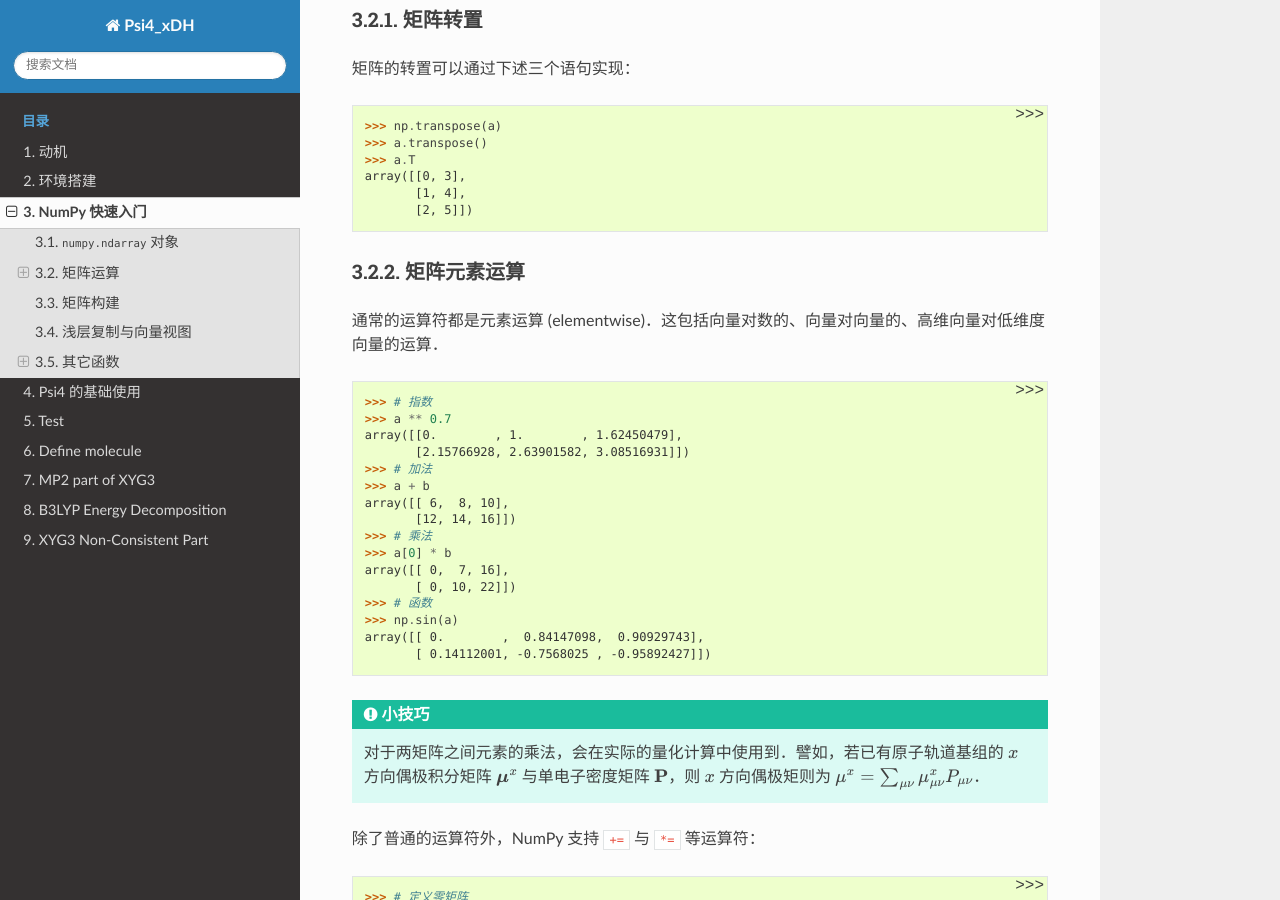
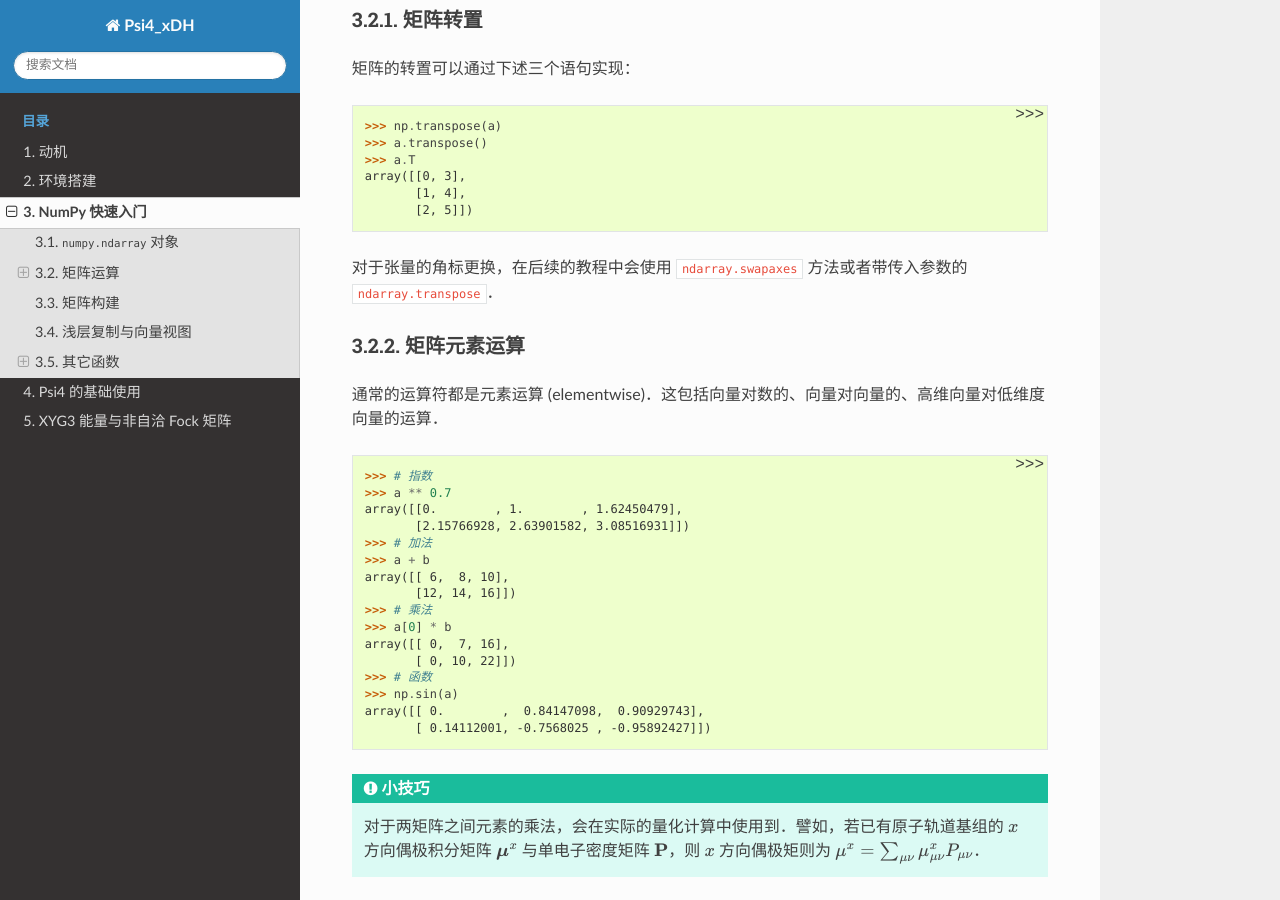
Before and after one commit to ajz34/Psi4_xDH, a Sphinx documentation site: the page built from source/numpy_quick.rst, in a window 1280 px wide and 900 px high, scrolled down 1326 px. Built offline with Sphinx 7.4.7 and the Read the Docs theme 2.0.0, drawn with Linux system fonts in a browser that asks for light colours.

Commit message:
xyg3_energy complete

```diff
--- a/source/index.rst
+++ b/source/index.rst
@@ -17,7 +17,6 @@
    install
    numpy_quick
    basic_usage
-   test
    xyg3_energy
 
 Indices and tables
--- a/source/numpy_quick.rst
+++ b/source/numpy_quick.rst
@@ -60,6 +60,8 @@
    array([[0, 3],
           [1, 4],
           [2, 5]])
+
+对于张量的角标更换，在后续的教程中会使用 :code:`ndarray.swapaxes` 方法或者带传入参数的 :code:`ndarray.transpose`．
 
 矩阵元素运算
 ~~~~~~~~~~~~
```
Also changed, not shown: source/basic_usage.ipynb, source/test.ipynb (deleted), source/xyg3_energy.ipynb, 4 other files.
